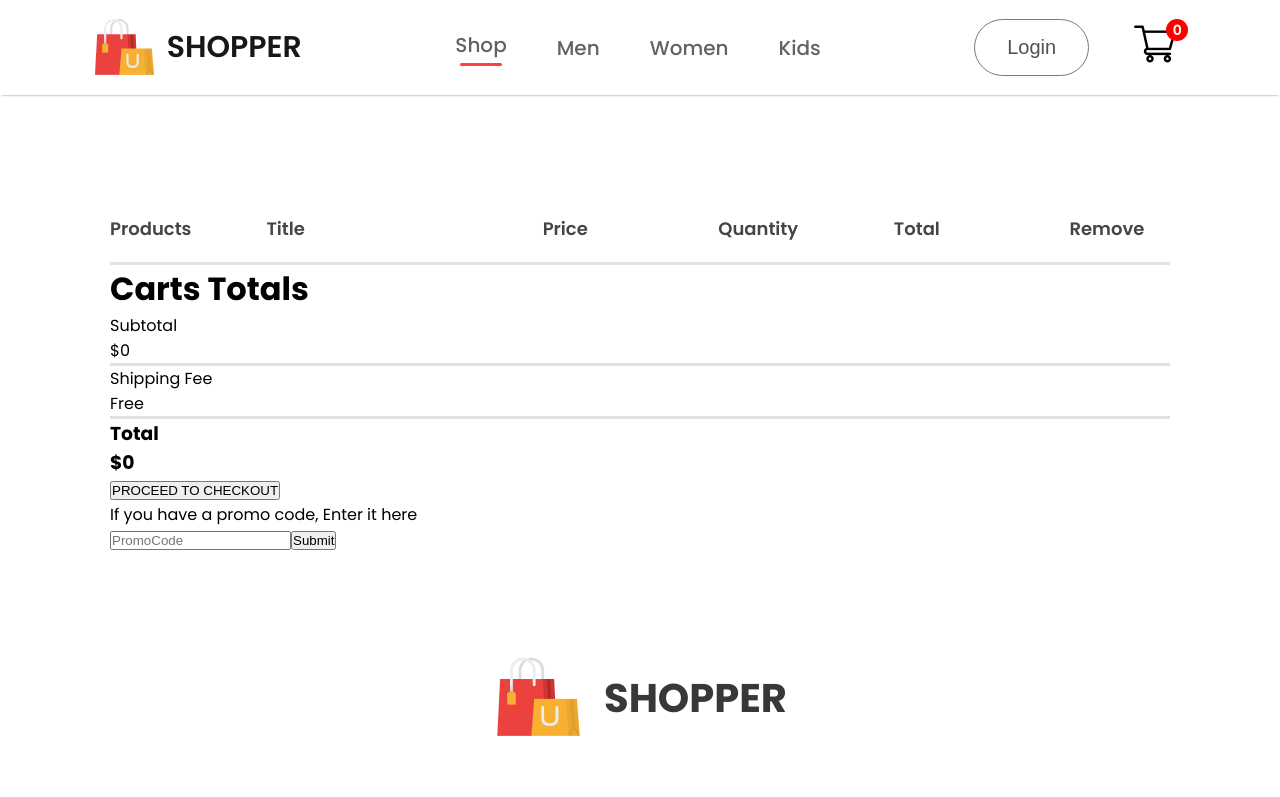
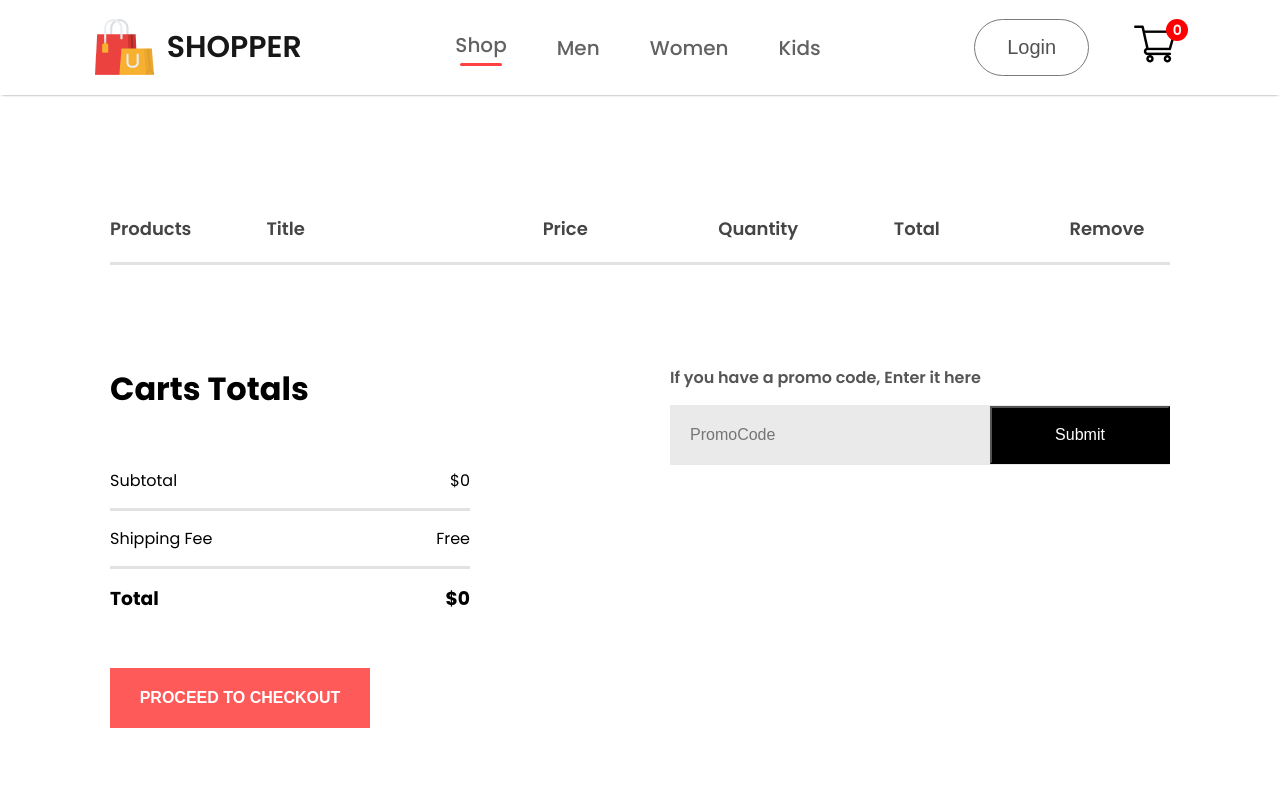
Before and after one commit to Murtuza-Ahmed/react-paractice-tutorial, a React (Vite) app in the folder react-ecommerce-tutorial/: page /cart in a window 1280 px wide. Shown: the top 797 px of the page. Built offline with nearby package versions, Linux system fonts and the light colour scheme.

Commit message:
cartitem component complete

```diff
--- a/react-ecommerce-tutorial/src/components/CartItems/CartItems.module.css
+++ b/react-ecommerce-tutorial/src/components/CartItems/CartItems.module.css
@@ -40,3 +40,70 @@
     border: 2px solid #EBEBEB;
     background-color: #FFF;
 }
+
+.CartItemDown {
+    margin: 100px 0;
+    display: flex;
+}
+
+.cartItemTotal {
+    flex: 1;
+    display: flex;
+    flex-direction: column;
+    margin-right: 200px;
+    gap: 40px;
+}
+
+.cartItemTotalItem {
+    display: flex;
+    justify-content: space-between;
+    padding: 15px 0;
+}
+
+.cartItemTotal button {
+    width: 260px;
+    height: 60px;
+    outline: none;
+    border: none;
+    background-color: #FF5A5A;
+    color: #FFF;
+    font-weight: 600;
+    font-size: 16px;
+    cursor: pointer;
+}
+
+.CartItemPromoCode {
+    flex: 1;
+    font-size: 16px;
+    font-weight: 600;
+}
+
+.CartItemPromoCode p {
+    color: #555;
+}
+
+.CartItemPromoBox {
+    width: 500px;
+    margin-top: 15px;
+    padding-left: 20px;
+    height: 60px;
+    background-color: #EAEAEA;
+}
+
+.CartItemPromoBox input {
+    border: none;
+    outline: none;
+    background: transparent;
+    font-size: 16px;
+    width: 300px;
+    height: 60px;
+}
+
+.CartItemPromoBox button {
+    width: 180px;
+    height: 58px;
+    font-size: 16px;
+    background-color: #000;
+    color: #FFF;
+    cursor: pointer;
+}
```
